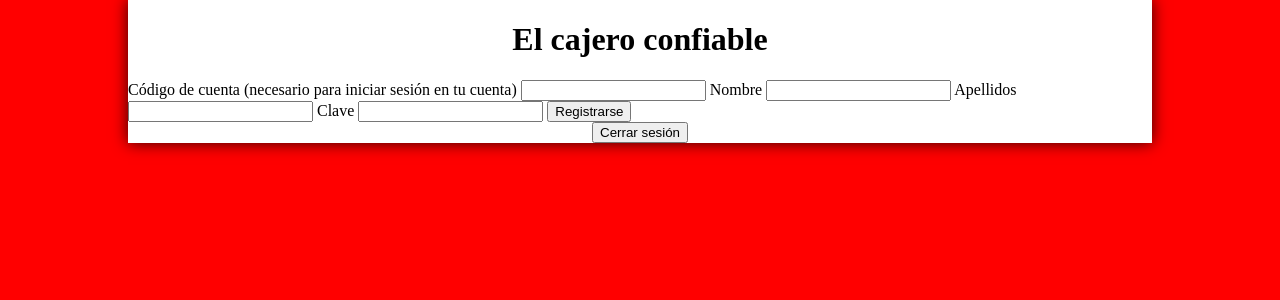
After one commit to Sergio10G/Cajero, a PHP site: the page made by views/viewRegistro.php in a window 1280 px wide. The commit adds this page. Shown: the top 300 px of the page. Run offline with PHP 8.4, Linux system fonts and the light colour scheme; the template is opened without the code that fills it, so the values that code supplies are empty; the visitor is signed in with stand-in values (Sample User, id 1).

Commit message:
Añadida funcionalidad de registro de usuarios.

```diff
--- a/controllers/controllerLogin.php
+++ b/controllers/controllerLogin.php
@@ -11,6 +11,7 @@ if(isset($_POST)){
     if(isset($_POST['cod_cuenta']) && isset($_POST['clave'])){
         $cod_cuenta = $_POST['cod_cuenta'];
         $clave = $_POST['clave'];
+        $pag = $_POST['pag'] > 3 || $_POST['pag'] < 0 ? 0 : $_POST['pag'];   //  Cualquier redireccion a una página mayor que 3 o menor que 0, redirigirá al inicio.
 
         $usuario = new Usuario(["COD_CUENTA" => $cod_cuenta, "CLAVE" => $clave]);
         if($usuario -> login()){
@@ -24,8 +25,9 @@ if(isset($_POST)){
     else{
         $msg = "red-Error. Debes introducir un código de cuenta y una contraseña.";
     }
+    header("location: ../index.php?pag=$pag&msg=$msg");
 }
 else{
     $msg = "red-Se ha producido un error al enviar el formulario.";
+    header("location: ../index.php?msg=$msg");
 }
-header("location: ../index.php?pag=".$_POST['pag']."&msg=$msg");
--- a/views/header.php
+++ b/views/header.php
@@ -12,4 +12,16 @@
     <div class="contenedor">
         <header>
             <h1>El cajero confiable</h1>
+            <div class="usuario">
+                <?php if($_SESSION['usuario'] !== null):?>
+
+                <?php else:?>
+                    <form action="./controllers/controllerMenu.php" method="post">
+                        <label>¿Ya tienes cuenta?</label>
+                        <input type="submit" name="btnMenu" value="Iniciar sesión">
+                        <label>¿No tienes cuenta todavía?</label>
+                        <input type="submit" name="btnMenu" value="Registrarse">
+                    </form>
+                <?php endif;?>
+            </div>
         </header>
--- /dev/null
+++ b/views/viewRegistro.php
@@ -0,0 +1,23 @@
+<div class="vista_registro">
+    <div class="info">
+
+    </div>
+    <?php
+        $usuario = new Usuario(null);
+    ?>
+    <form action="./controllers/controllerRegistro.php" method="post">
+        <label for="cod_cuenta">Código de cuenta (necesario para iniciar sesión en tu cuenta)</label>
+        <input type="text" name="cod_cuenta" id="" value="<?=$usuario -> cod_cuenta;?>" readonly>
+
+        <label for="nombre">Nombre</label>
+        <input type="text" name="nombre" id="" required>
+
+        <label for="apellidos">Apellidos</label>
+        <input type="text" name="apellidos" id="" required>
+
+        <label for="clave">Clave</label>
+        <input type="password" name="clave" id="" required>
+
+        <input type="submit" value="Registrarse">
+    </form>
+</div>
```
Also changed, not shown: controllers/controllerMenu.php (+8 -8 lines), controllers/controllerRegistro.php (added, +28 -0 lines), models/usuario.php (+20 -4 lines), views/body.php (+6 -1 lines).
